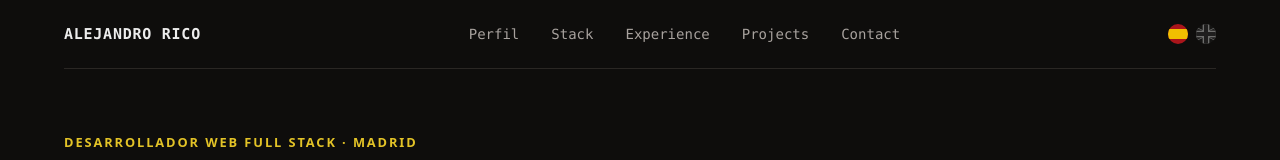
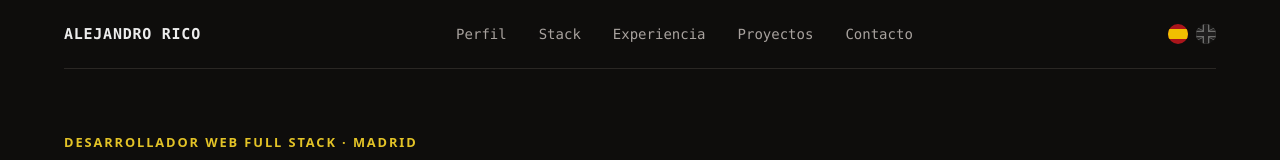
Before and after one commit to Alexrico10/portfolio, a Next.js app: page / in a window 1280 px wide. Shown: the top 160 px of the page. Built offline with nearby package versions, Linux system fonts and the light colour scheme.

Commit message:
fix errors

```diff
--- a/src/components/Profile/Profile.tsx
+++ b/src/components/Profile/Profile.tsx
@@ -14,7 +14,6 @@ const Profile = () => {
         <div className={styles.profileLeft}>
           <SectionIndicator>{t("indicator")}</SectionIndicator>
         </div>
-
         <div className={styles.profileRight}>
           <h2 className={styles.profileTitle}>{t("title")}</h2>
           <div className={styles.profileContentText}>
@@ -28,10 +27,7 @@ const Profile = () => {
             <Tag text={t("tag4")} /> {" "}
           </div>
         </div>
-
       </div>
-
-
     </Section>
   );
 };
--- a/src/translations/es.json
+++ b/src/translations/es.json
@@ -4,9 +4,9 @@
     "links": {
       "perfil": "Perfil",
       "stack": "Stack",
-      "experiencia": "Experience",
-      "proyectos": "Projects",
-      "contacto": "Contact"
+      "experiencia": "Experiencia",
+      "proyectos": "Proyectos",
+      "contacto": "Contacto"
     }
   },
   "Hero": {
```
Also changed, not shown: 1 other file (tests, documents, lock files or other folders).
